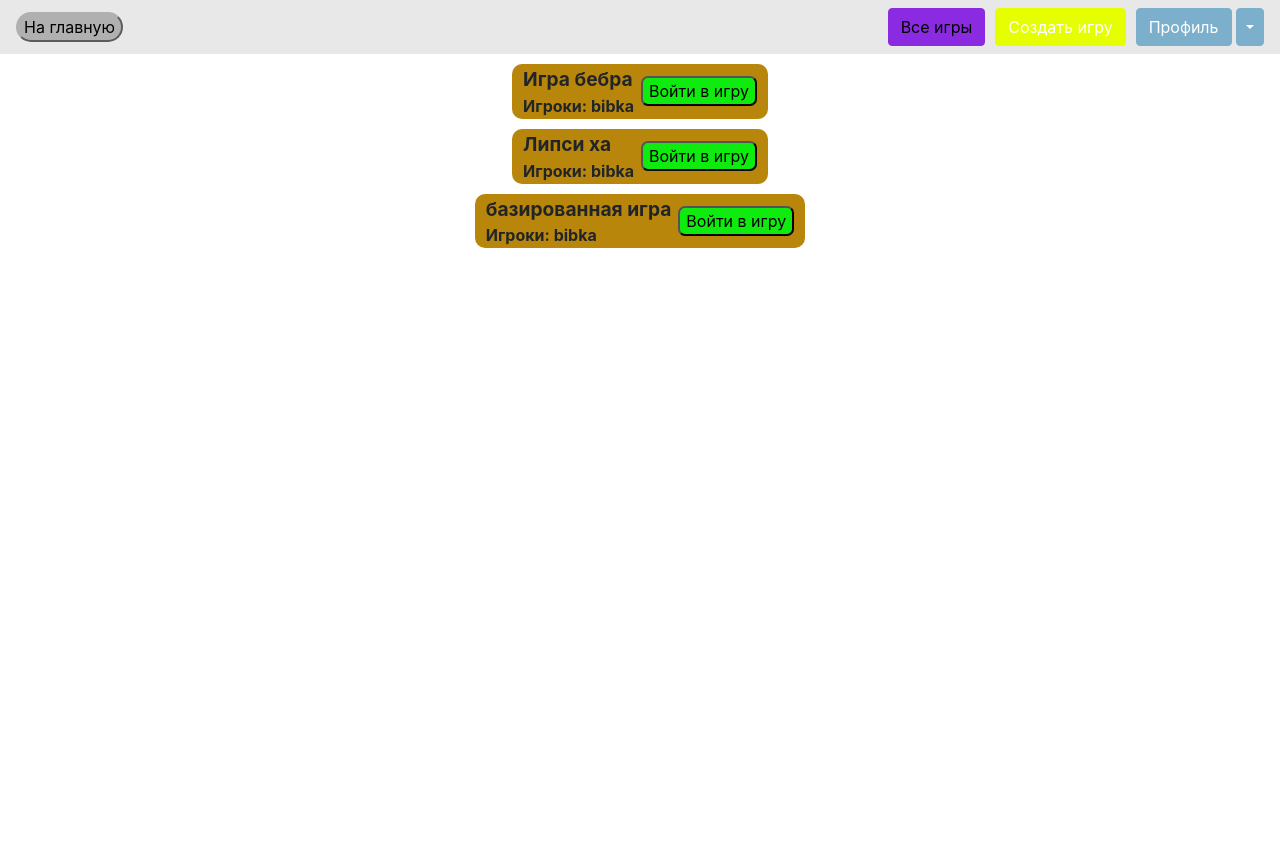
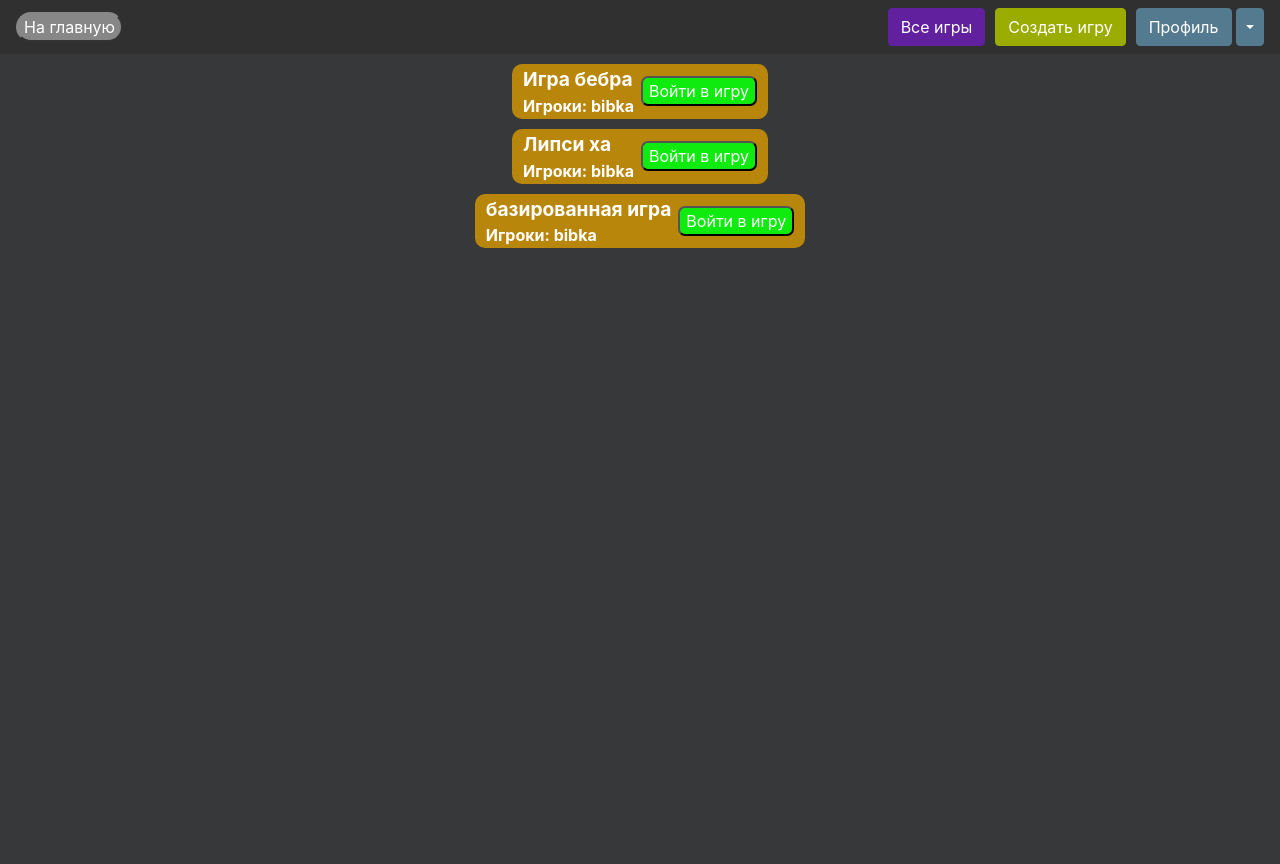
Before and after one commit to PandaPythoner/Zavalinka, a Django app: page /home/all_games/ in a window 1280 px wide. After the commit the page ends 248 px from the top, so only its background shows below. Run offline with Django 4.2, Linux system fonts and the light colour scheme; a user stored in the database is signed in; data comes from the database, SQL or seed files in the repository; both versions use the stored data as it was after the commit; lists and menus that the app fills with data are empty; some libraries are stand-ins or nearby versions.

Commit message:
Changed color theme to dark!

```diff
--- a/zavalinka/static/base.css
+++ b/zavalinka/static/base.css
@@ -4,12 +4,6 @@ body, html, main {
 }
 
 
-.header-div {
-    float: top;
-    width: 100%;
-    background-color: #e9e8e8;
-    margin-bottom: 10px;
-}
 
 
 .super-button {
@@ -20,59 +14,74 @@ body, html, main {
 
 
 .go-home-button {
-    background-color: #B0B0B0;
-    border-color: #B0B0B0
+    background-color: #888787;
+    border-color: #888787
 }
 
 
 
 .login-button {
-    background-color: #04FF00;
-    border-color: #04FF00
+    background-color: #04af01;
+    border-color: #04af01
 }
 
 
 .logout-button {
-    background-color: #FF0800;
-    border-color: #FF0800
+    background-color: #c40b04;
+    border-color: #c40b04cd
 }
 
 .signup-button {
-    background-color: #ffe603;
-    border-color: #ffe603;
+    background-color: #a39301;
+    border-color: #a39301;
 }
 
 .profile-button {
-    background-color: #7bafcc;
-    border-color: #7bafcc;
+    background-color: #547a8f;
+    border-color: #547a8f;
 }
+
+
+.header-div {
+    float: top;
+    width: 100%;
+    background-color: #303030;
+    margin-bottom: 10px;
+}
+
 
 
 .main-content-div{
     height: 100%;
+    background-color: #36383a;
+}
+
+button, big, input, th, table, div{
+    color: white;
 }
 
 
 .friends-list-button {
-    background-color: #ffbb00;
-    border-color: #ffbb00;
+    background-color: #d69e04;
+    border-color: #d69e04;
 }
 
 
 .create-game-button{
-    background-color: #e5ff00;
-    border-color: #e5ff00;
+    background-color: #9aac00;
+    border-color: #9aac00;
     margin-right: 10px;
 }
 
 .view-all-games-button{
-    background-color: blueviolet;
-    border-color: blueviolet;
+    background-color: rgb(97, 32, 158);
+    border-color: rgb(97, 32, 158);
     margin-right: 10px;
 }
 
 .profile-dropdown-menu{
     width:min-content;
+    background-color:rgb(92, 92, 92)
 }
 
 .profile-dropdown-button{
--- a/zavalinka/templates/base.html
+++ b/zavalinka/templates/base.html
@@ -29,6 +29,7 @@
   </head>
   <body>
     <main>
+      <div class='main-content-div'>
         <div class='container-fluid navbar header-div'>
           <a class='' href="{% url 'home_page' %}">
             <button class="go-home-button super-button"> На главную </button>
@@ -80,7 +81,6 @@
           </li>
           {% endif %}
         </div>
-        <div class='main-content-div'>
           {% block content %}
 
           {% endblock %}
```
Also changed, not shown: zavalinka/db.sqlite3.
